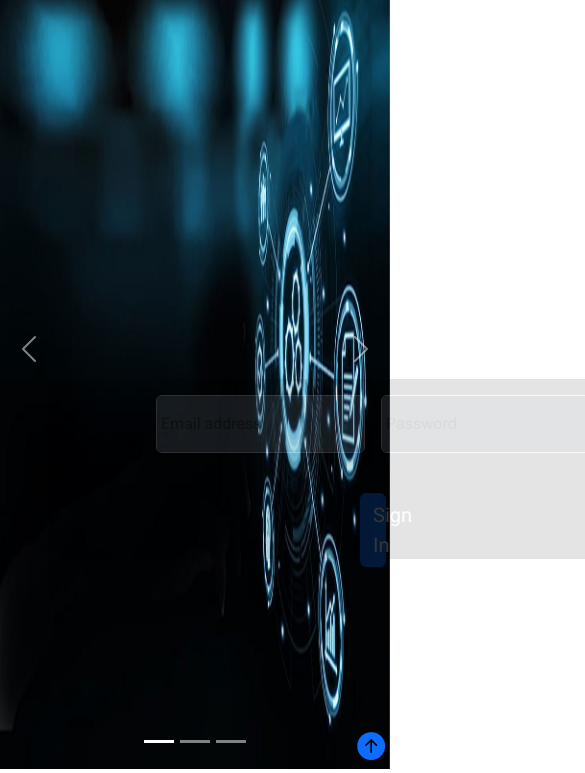
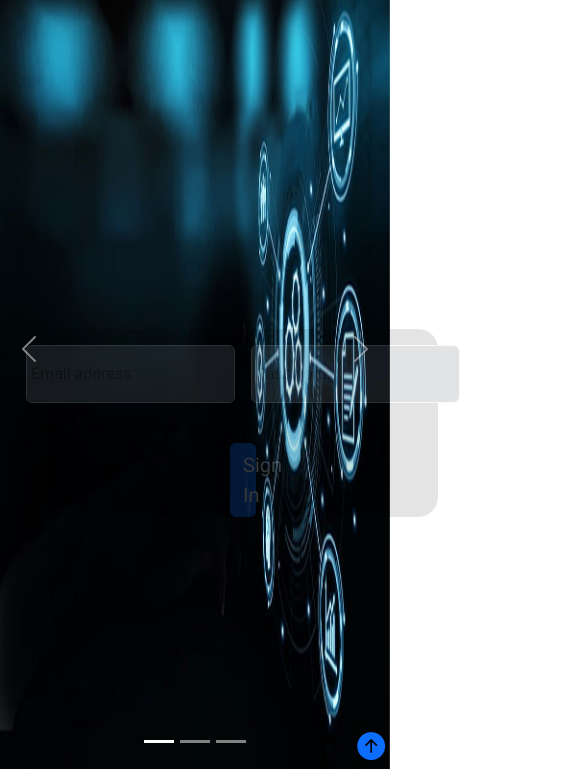
Before and after one commit to Romzaa/Web-Tec-Demo-site-Using-HTML-CSS-Bootstrap..-, a plain HTML site: page index.html in a window 390 px wide. Shown: the part 71-844 px from the top of the page, 585 px wide, since content can reach past the window. Drawn offline with nearby package versions, Linux system fonts and the light colour scheme.

Commit message:
Refactor CSS for improved styling and responsiveness
Updated styles for various elements including navbar, hero area, and form responsiveness.

```diff
--- a/style.css
+++ b/style.css
@@ -63,9 +63,8 @@ body header .hero-form {
     position: absolute;
     background-color: rgba(0, 0, 0, 0.521);
     border-radius: 20px;
-    width: 650px;
-    height: 180px;
-    margin-top: 450px;
+    width: clamp(180px, 100vw, 450px);
+    margin-top: 400px;
     justify-self: center;
     justify-items: center;
     text-align: center;
@@ -128,4 +127,5 @@ textarea {
 body main .contact input {
     width: 280px;
 
+
 }
```
